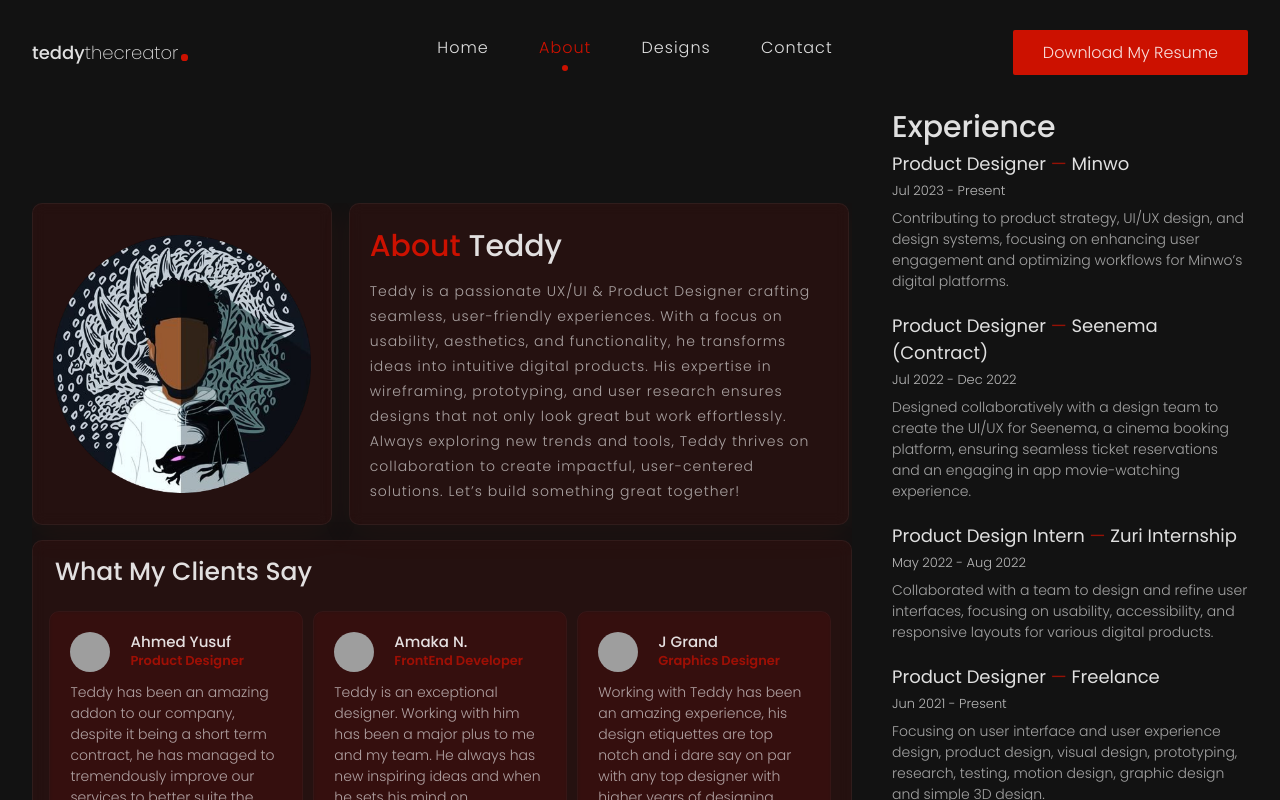
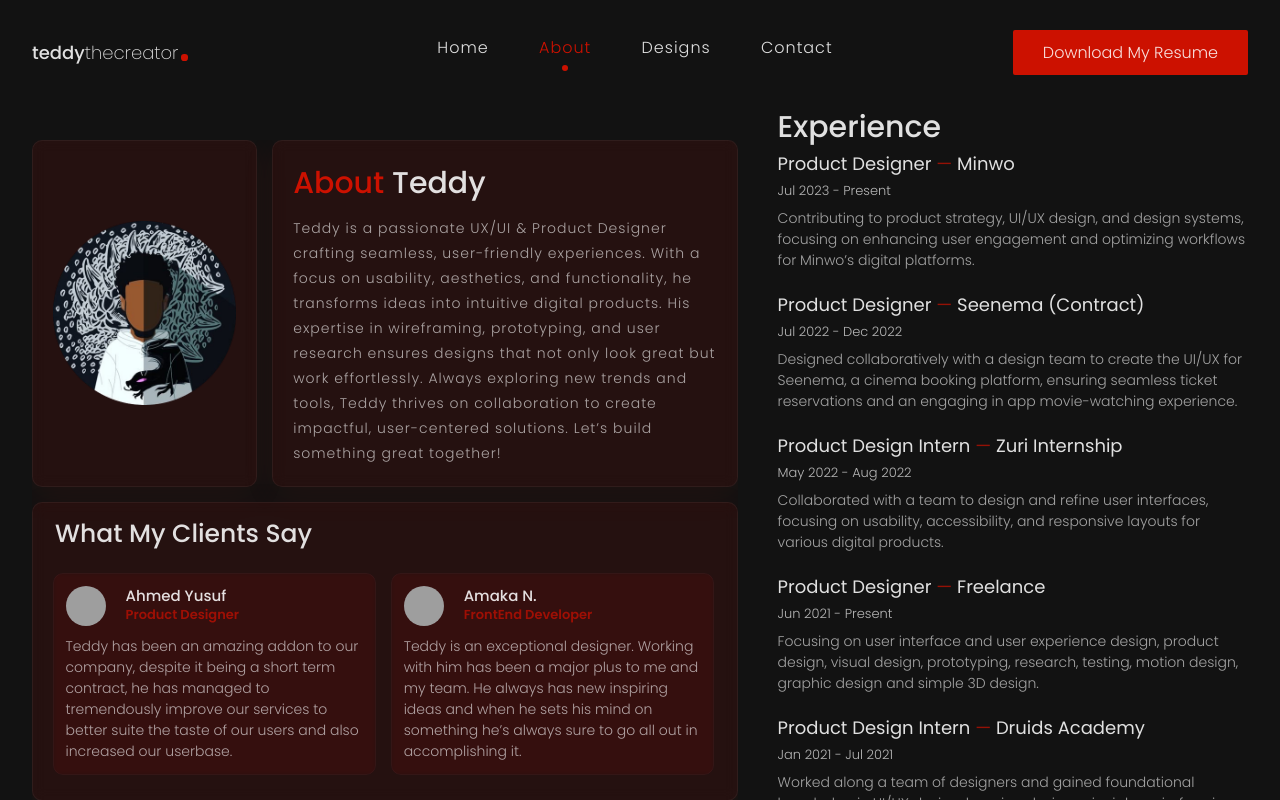
Before and after one commit to theblaisecode/Gsap_and_TSX, a React (Vite) app: page /about in a window 1280 px wide. Shown: the top 800 px of the page. Built offline with nearby package versions, Linux system fonts and the light colour scheme; grey boxes are pictures that could not be loaded.

Commit message:
first commit

```diff
--- a/src/components/Testimonial.tsx
+++ b/src/components/Testimonial.tsx
@@ -16,6 +16,32 @@ function Testimonial() {
     autoplay: true,
     autoplaySpeed: 2000,
     pauseOnHover: true,
+    responsive: [
+      {
+        breakpoint: 1440,
+        settings: {
+          slidesToShow: 2,
+        },
+      },
+      {
+        breakpoint: 769,
+        settings: {
+          slidesToShow: 2,
+        },
+      },
+      {
+        breakpoint: 600,
+        settings: {
+          slidesToShow: 1,
+        },
+      },
+      {
+        breakpoint: 480,
+        settings: {
+          slidesToShow: 1,
+        },
+      },
+    ],
   };
 
   return (
--- a/src/style.css
+++ b/src/style.css
@@ -26,7 +26,7 @@ body {
   font-size: 1.6rem;
   background: var(--background);
   color: var(--textLight);
-  overflow: hidden;
+  /* overflow: hidden; */
   font-weight: 300;
 }
 
@@ -51,7 +51,7 @@ a {
 
 @media screen and (max-width: 950px), screen and (max-height: 550px) {
   .container {
-    width: 75%;
+    width: 90%;
   }
 }
 
--- a/src/styles/AboutWrapper.ts
+++ b/src/styles/AboutWrapper.ts
@@ -8,23 +8,26 @@ const AboutWrapper = styled.section`
     gap: 4rem;
   }
 
+  .aboutContent .top {
+    flex: 1.5;
+  }
+
+  .aboutContent .bottom {
+    flex: 1;
+  }
+
   /* Bento Grid */
   .bentoGrid {
     overflow: hidden;
     width: 100%;
     display: grid;
     gap: 1.5rem;
-    /* padding: 1rem; */
-    grid-template-columns: auto auto auto;
-    grid-template-rows: auto;
-    grid-template-areas:
-      "image description description"
-      "testimonial testimonial testimonial";
+    grid-template-columns: repeat(3, 1fr);
+    grid-auto-rows: auto;
+    justify-content: center;
   }
 
   .item {
-    /* border: 2px solid #464545;
-    border-radius: 5px; */
     padding: 2rem;
     background: rgba(204, 17, 0, 0.1);
     box-shadow: 0 0.8rem 3.2rem 0 rgba(204, 38, 0, 0.08);
@@ -35,22 +38,20 @@ const AboutWrapper = styled.section`
   }
 
   .bentoGrid .item:nth-child(1) {
-    grid-area: image;
-    max-width: 300px;
+    /* grid-area: image; */
+    grid-column: span 1;
     display: flex;
     justify-content: center;
     align-items: center;
   }
 
   .bentoGrid .item:nth-child(2) {
-    max-width: 500px;
-    grid-area: description;
+    grid-column: span 2;
   }
 
   .bentoGrid .item:nth-child(3) {
     padding: 1.2rem 1.2rem 2.5rem 1.2rem;
-    width: calc(300px + 500px + 2rem);
-    grid-area: testimonial;
+    grid-column: span 3;
   }
 
   .bentoGrid img {
@@ -185,6 +186,102 @@ const AboutWrapper = styled.section`
     margin: 0.6rem 0 0 0;
     font-weight: 300;
   }
+
+  @media screen and (max-width: 950px), screen and (max-height: 550px) {
+    margin: 4rem 0 6rem 0;
+
+    .aboutContent {
+      flex-direction: column;
+    }
+
+    .aboutContent .top {
+      flex: 1;
+    }
+
+    .aboutContent .bottom {
+      padding: 0 3rem;
+    }
+
+    /* Bento Grid */
+    .bentoGrid {
+      grid-template-columns: repeat(1, 1fr); /* Single column layout */
+    }
+
+    /* Reset any span settings to enforce a single-column layout */
+    .bentoGrid .item:nth-child(1),
+    .bentoGrid .item:nth-child(2),
+    .bentoGrid .item:nth-child(3) {
+      grid-column: span 2;
+    }
+
+    .bentoGrid img {
+      width: 70%;
+    }
+
+    .slick-track {
+      gap: 2rem;
+    }
+
+    .slick-slide {
+      width: 900px;
+      max-width: 900px;
+      padding: 1.2rem;
+    }
+  }
+
+  @media (min-width: 550px) and (max-width: 950px) {
+    .aboutContent {
+      flex-direction: column;
+    }
+
+    /* */
+    .bentoGrid {
+      grid-template-columns: repeat(2, 1fr);
+    }
+
+    .bentoGrid .item:nth-child(1) {
+      grid-column: span 1;
+    }
+
+    .bentoGrid .item:nth-child(2) {
+      grid-column: span 1;
+    }
+
+    .bentoGrid img {
+      width: 90%;
+    }
+
+    .aboutTeddy .aboutTeddyDescriptions {
+      font-size: 1.4rem;
+      line-height: 2.3rem;
+      letter-spacing: normal;
+      margin-top: 1rem;
+      opacity: 0.7;
+    }
+
+    .slick-track {
+      gap: 2rem;
+    }
+
+    /*
+    .slick-slide {
+      width: 900px;
+      max-width: 900px;
+      padding: 1.2rem;
+    } */
+  }
+
+  @media (min-width: 951px) and (max-width: 1440px) {
+    .slick-track {
+      gap: 1.5rem;
+    }
+
+    .slick-slide {
+      width: 1000px !important;
+      max-width: 1000px !important;
+      padding: 1.2rem;
+    }
+  }
 `;
 
 export default AboutWrapper;
--- a/src/styles/ContactWrapper.ts
+++ b/src/styles/ContactWrapper.ts
@@ -12,9 +12,6 @@ const ContactWrapper = styled.section`
     gap: 4rem;
     justify-content: space-between;
     align-items: flex-start;
-    /* flex-direction: row-reverse; */
-    /* border: 2px solid #464545;
-    border-radius: 5px; */
     padding: 5rem;
     background: rgba(204, 17, 0, 0.1);
     box-shadow: 0 0.8rem 3.2rem 0 rgba(204, 38, 0, 0.08);
@@ -27,9 +24,8 @@ const ContactWrapper = styled.section`
   .contactContent .top,
   .contactContent .bottom {
     flex: 1;
+    width: 100%;
   }
-
-  /* Lets Work Together */
 
   .letsWorkContent,
   .letsWorkContent .contentTop {
@@ -174,18 +170,112 @@ const ContactWrapper = styled.section`
   }
 
   @media screen and (max-width: 950px), screen and (max-height: 550px) {
+    margin: 4rem 0 0 0;
+
     .contactContent {
-     flex-direction:column;
-      gap: 4rem;
-      justify-content: space-between;
-      align-items: flex-start;
-      padding: 1rem;
-      background: rgba(204, 17, 0, 0.1);
-      box-shadow: 0 0.8rem 3.2rem 0 rgba(204, 38, 0, 0.08);
-      backdrop-filter: blur(0.65rem);
-      -webkit-backdrop-filter: blur(0.65rem);
-      border-radius: 1rem;
-      border: 0.1rem solid rgba(255, 255, 255, 0.05);
+      flex-direction: column;
+      gap: 3rem;
+      padding: 1rem 1.5rem;
+    }
+
+    .letsWorkContent {
+      gap: 2rem;
+    }
+
+    .letsWorkContent .contentTop {
+      gap: 3rem;
+    }
+
+    .letsWorkContent .contentTop {
+      gap: 1rem;
+    }
+
+    .letsWorkContent .contentTop h2 {
+      font-size: 3rem;
+    }
+
+    .letsWorkContent .contentTop p {
+      font-size: 1.3rem;
+      opacity: 0.7;
+      line-height: 2.5rem;
+      letter-spacing: 0.04rem;
+    }
+
+    .contactSocials {
+      gap: 2rem;
+      column-gap: 5rem;
+    }
+
+    .contactSocials a {
+      gap: 1rem;
+    }
+
+    .contactSocials a span {
+      font-size: 1.4rem;
+    }
+
+    .contactSocials a .icon {
+      padding: 0.5rem;
+      font-size: 1.5rem;
+      width: 3.5rem;
+      height: 3.5rem;
+      border-radius: 50%;
+      transition: 0.4s;
+    }
+
+    form {
+      gap: 1rem;
+    }
+
+    .formContent,
+    form {
+      width: 100%;
+    }
+
+    form #name {
+      flex-direction: column;
+      gap: 1rem;
+    }
+
+    form #name p {
+      width: 100%;
+    }
+
+    form input,
+    form textarea {
+      font-size: 1.4rem;
+    }
+
+    form textarea {
+      height: 10rem;
+      resize: none;
+    }
+
+    form .formButton button {
+      font-size: 1.4rem;
+      padding: 0.8rem 2rem;
+      margin-bottom: 2rem;
+    }
+  }
+
+  @media (min-width: 550px) and (max-width: 950px) {
+    .contactSocials {
+      gap: 2rem;
+      column-gap: 2rem;
+    }
+
+    form {
+      gap: 2rem;
+    }
+
+    form #name {
+      flex-direction: row;
+      gap: 2rem;
+    }
+
+    form textarea {
+      height: 12rem;
+      resize: none;
     }
   }
 `;
--- a/src/styles/DesignsWrapper.ts
+++ b/src/styles/DesignsWrapper.ts
@@ -65,7 +65,47 @@ const DesignsWrapper = styled.section`
 
   .designContent .designBox .info {
     opacity: 0.7;
-    font-size: 1.4rem;
+    font-size: 1.25rem;
+  }
+
+  @media screen and (max-width: 950px), screen and (max-height: 550px) {
+    overflow-y: auto;
+
+    .designContent {
+      margin: 4rem 0 6rem 0;
+    }
+
+    .designContent .contentTop {
+      grid-template-columns: repeat(1, 1fr);
+      gap: 1rem;
+    }
+
+    .designContent .designBox {
+      flex-direction: column;
+      gap: 2rem;
+    }
+
+    .designContent .designBox:last-child {
+      padding: 3rem 0;
+    }
+  }
+
+  @media (min-width: 550px) and (max-width: 950px) {
+    .designContent .contentTop {
+      grid-template-columns: repeat(2, 1fr);
+      gap: 1rem;
+    }
+  }
+
+  @media (min-width: 951px) and (max-width: 1200px) {
+    .designContent {
+      margin: 4rem 0 6rem 0;
+    }
+
+    .designContent .contentTop {
+      grid-template-columns: repeat(2, 1fr);
+      gap: 1rem;
+    }
   }
 `;
 
--- a/src/styles/HeaderWrapper.ts
+++ b/src/styles/HeaderWrapper.ts
@@ -134,6 +134,8 @@ const HeaderWrapper = styled.header`
   @media screen and (max-width: 950px), screen and (max-height: 550px) {
     /* border-bottom: none; */
 
+    z-index: 100;
+
     .container {
       width: 90%;
     }
@@ -172,8 +174,9 @@ const HeaderWrapper = styled.header`
       align-items: flex-start;
       padding: 9rem 4rem 0 0;
       margin-top: -3rem;
-      /* border-left: 0.1rem solid var(--primary); */
-      background: var(--accent);
+      border-left: 0.1rem solid var(--primary);
+      background: var(--background);
+      z-index: 100;
     }
 
     nav ul {
--- a/src/types/types.tsx
+++ b/src/types/types.tsx
@@ -13,7 +13,12 @@ export type TestimonialSettings = {
   autoplay: boolean;
   autoplaySpeed: number;
   pauseOnHover: boolean;
+  responsive?: {
+    breakpoint: number;
+    settings: Partial<Omit<TestimonialSettings, "responsive">>;
+  }[];
 };
+
 
 export type TestimonialType = {
   id: number;
```
